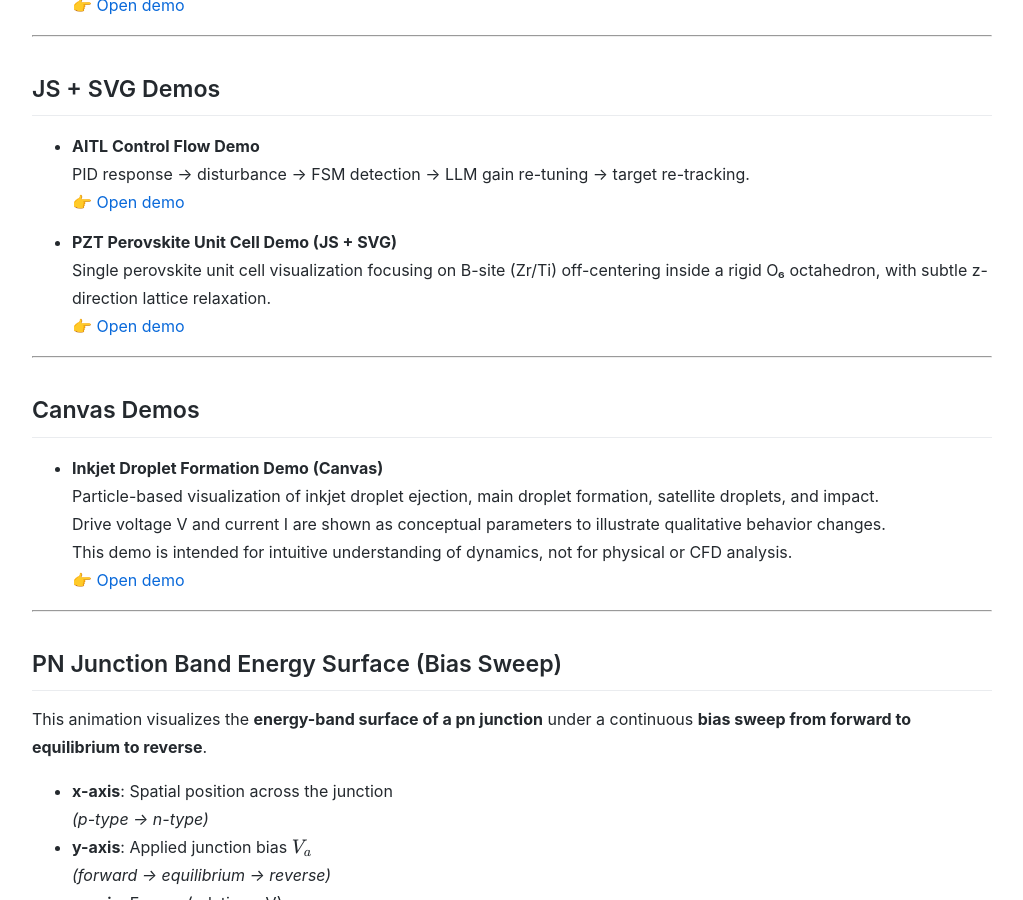
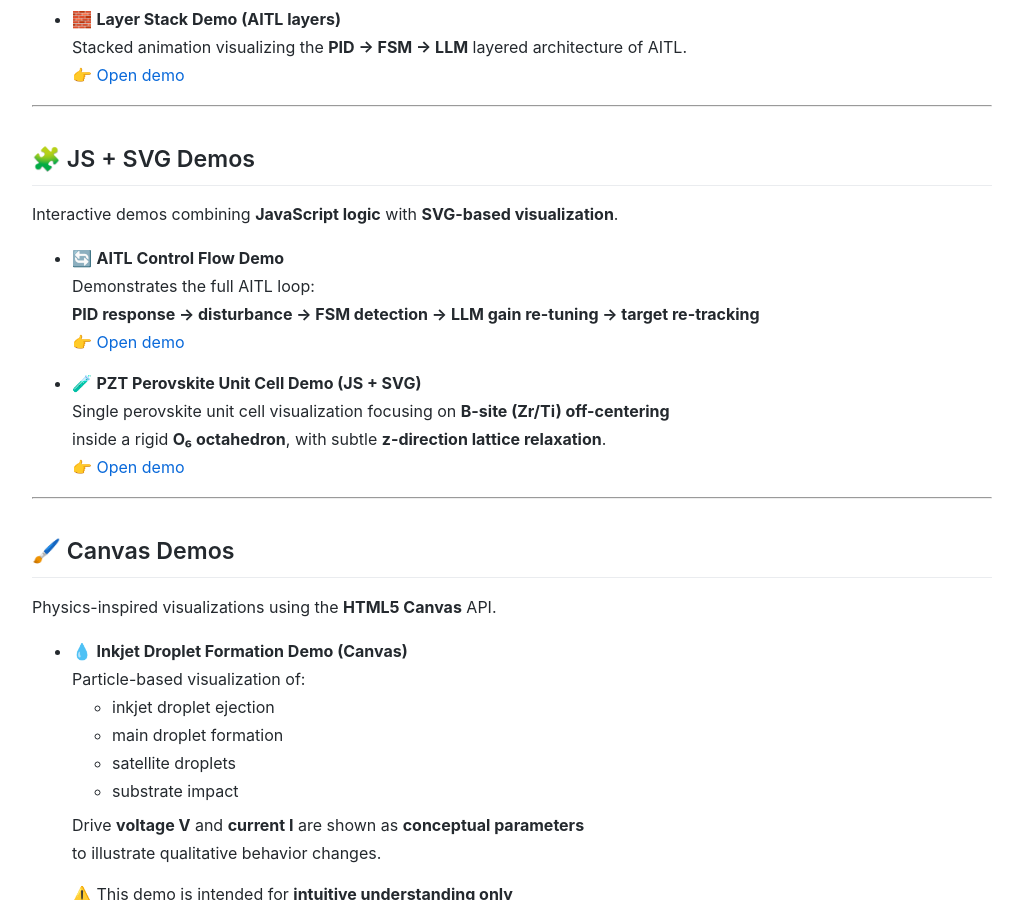
Before and after one commit to Samizo-AITL/aitl-animation-demos, a Jekyll site: the page built from index.md, in a window 1280 px wide and 900 px high, scrolled down 893 px. Shown: the whole window, without its empty margins (128-1151 px from the left). Built offline with Jekyll 4.4.1, drawn with Linux system fonts in a browser that asks for light colours; some of the changed text lies outside the part shown.

Commit message:
Update index.md

```diff
--- a/index.md
+++ b/index.md
@@ -3,10 +3,10 @@ layout: default
 title: AITL Animation Demos
 ---
 
-# AITL Animation Demos
+# 🎞️ AITL Animation Demos
 
-This page provides quick access to **experimental animation demos** related to AITL concepts.
-Each demo is self-contained and can be viewed directly in the browser.
+This page provides quick access to **experimental animation demos** related to **AITL (Architecture for Integrated Technology Logic)** concepts.
+Each demo is **self-contained** and can be viewed directly in the browser without additional setup. 🚀
 
 ---
 
@@ -18,80 +18,101 @@ Each demo is self-contained and can be viewed directly in the browser.
 
 ---
 
-## CSS-only Demos
+## 🎨 CSS-only Demos
 
-- **Orbit Demo (FSM concept)**
-  Conceptual orbit-style animation using pure CSS.
+Pure CSS animations focusing on **conceptual clarity** and **minimal dependencies**.
+
+- 🪐 **Orbit Demo (FSM concept)**
+  Conceptual orbit-style animation using pure CSS, representing FSM state circulation.
   👉 [Open demo](./demo/css-only/orbit.html)
 
-- **Fade-in Demo**
-  Simple fade-in animation for step-by-step concept introduction.
+- ✨ **Fade-in Demo**
+  Simple fade-in animation for step-by-step concept introduction and explanation flow.
   👉 [Open demo](./demo/css-only/fade-in.html)
 
-- **Pulse Demo (Attention highlight)**
-  Pulse animation to subtly emphasize important elements.
+- 💓 **Pulse Demo (Attention highlight)**
+  Pulse animation to subtly emphasize important elements without distraction.
   👉 [Open demo](./demo/css-only/pulse.html)
 
-- **Layer Stack Demo (AITL layers)**
-  Stacked animation visualizing PID–FSM–LLM layered architecture.
+- 🧱 **Layer Stack Demo (AITL layers)**
+  Stacked animation visualizing the **PID → FSM → LLM** layered architecture of AITL.
   👉 [Open demo](./demo/css-only/layer-stack.html)
 
 ---
 
-## JS + SVG Demos
+## 🧩 JS + SVG Demos
 
-- **AITL Control Flow Demo**
-  PID response → disturbance → FSM detection → LLM gain re-tuning → target re-tracking.
+Interactive demos combining **JavaScript logic** with **SVG-based visualization**.
+
+- 🔄 **AITL Control Flow Demo**
+  Demonstrates the full AITL loop:
+  **PID response → disturbance → FSM detection → LLM gain re-tuning → target re-tracking**
   👉 [Open demo](./demo/js-svg/aitl-control-flow.html)
 
-- **PZT Perovskite Unit Cell Demo (JS + SVG)**
-  Single perovskite unit cell visualization focusing on B-site (Zr/Ti) off-centering inside a rigid O₆ octahedron, with subtle z-direction lattice relaxation.
+- 🧪 **PZT Perovskite Unit Cell Demo (JS + SVG)**
+  Single perovskite unit cell visualization focusing on **B-site (Zr/Ti) off-centering**
+  inside a rigid **O₆ octahedron**, with subtle **z-direction lattice relaxation**.
   👉 [Open demo](./demo/js-svg/pzt-perovskite-cell.html)
 
 ---
 
-## Canvas Demos
+## 🖌️ Canvas Demos
 
-- **Inkjet Droplet Formation Demo (Canvas)**
-  Particle-based visualization of inkjet droplet ejection, main droplet formation, satellite droplets, and impact.
-  Drive voltage V and current I are shown as conceptual parameters to illustrate qualitative behavior changes.
-  This demo is intended for intuitive understanding of dynamics, not for physical or CFD analysis.
+Physics-inspired visualizations using the **HTML5 Canvas** API.
+
+- 💧 **Inkjet Droplet Formation Demo (Canvas)**
+  Particle-based visualization of:
+  - inkjet droplet ejection
+  - main droplet formation
+  - satellite droplets
+  - substrate impact
+
+  Drive **voltage V** and **current I** are shown as **conceptual parameters**
+  to illustrate qualitative behavior changes.
+
+  ⚠️ This demo is intended for **intuitive understanding only**
+  and is **not** a physical simulation or CFD analysis.
+
   👉 [Open demo](./demo/canvas/inkjet-canvas.html)
 
 ---
 
-## PN Junction Band Energy Surface (Bias Sweep)
+🧠 *These demos are designed as visual thinking tools to support AITL education, explanation, and rapid conceptual prototyping.*
+
+---
+
+## ⚡ PN Junction Band Energy Surface (Bias Sweep)
 
 This animation visualizes the **energy-band surface of a pn junction**
-under a continuous **bias sweep from forward to equilibrium to reverse**.
+under a continuous **bias sweep from forward → equilibrium → reverse**.
 
-- **x-axis**: Spatial position across the junction
+- 📏 **x-axis**: Spatial position across the junction
   *(p-type → n-type)*
-- **y-axis**: Applied junction bias  $V_a$
+- 🔌 **y-axis**: Applied junction bias  $V_a$
   *(forward → equilibrium → reverse)*
-- **z-axis**: Energy (relative, eV)
+- 📈 **z-axis**: Energy (relative, eV)
 
 The band surface is constructed using a **depletion approximation**
 to emphasize the *geometric structure* of the electrostatic potential
 rather than carrier transport details.
 
-### Physical interpretation
+### 🧠 Physical interpretation
 
 This 3D representation unifies what are traditionally shown as
-separate 2D band diagrams:
+**separate 2D band diagrams**:
 
-- **Forward bias**: potential barrier collapses
-- **Equilibrium**: built-in potential forms a stable barrier
-- **Reverse bias**: depletion region widens and deepens
+- ➕ **Forward bias**: potential barrier collapses
+- ⚖️ **Equilibrium**: built-in potential forms a stable barrier
+- ➖ **Reverse bias**: depletion region widens and deepens
 
 Any conventional textbook pn-junction band diagram corresponds to
 a **2D slice of this surface at a fixed bias**.
 
 Likewise, fixing position and sweeping bias reveals how the
-electrostatic barrier evolves continuously—something difficult to
+**electrostatic barrier evolves continuously**—something difficult to
 grasp from static figures alone.
 
-### Modeling assumptions
+### 🧩 Modeling assumptions
 
 - Abrupt pn junction
 - Uniform doping on both sides
@@ -110,51 +131,52 @@ for the MOS and NMOS visualizations that follow.
 
 ---
 
-## MOS Surface Potential (Weak Inversion → Threshold → Strong Inversion)
+## 🟦 MOS Surface Potential
+### (Weak Inversion → Threshold → Strong Inversion)
 
 This animation visualizes the **MOS surface potential**
- $(\phi(L, V_g)$)  as a continuous function of **channel position** and
+ $(\phi(L, V_g))$  as a continuous function of **channel position** and
 **gate voltage**, explicitly connecting:
 
 **weak inversion → threshold → strong inversion**
 
-### Axes definition
+### 📐 Axes definition
 
-- **x-axis**: Channel position  $(L$ )
+- 📏 **x-axis**: Channel position  $(L)$
   *(source → drain)*
-- **y-axis**: Gate voltage  $(V_g$ )
-- **z-axis**: Electrostatic potential  $(\phi$ )
+- 🔌 **y-axis**: Gate voltage  $(V_g)$
+- 📊 **z-axis**: Electrostatic potential  $(\phi)$
 
 The potential surface is constructed using a **minimal educational model**
 to emphasize physical intuition rather than compact-model accuracy.
 
-### Physical meaning
+### 🔍 Physical meaning
 
 The total potential is decomposed as:
 
 - a **linear source–drain component** along the channel, and
 - a **gate-controlled surface modulation** that decays away from the source.
 
-The **highlighted edge at  $(L = 0$) ** represents the
-**surface potential  $(\phi_s(V_g)$ ) **.
+The **highlighted edge at  $(L = 0)$ ** represents the
+**surface potential  $(\phi_s(V_g))$**.
 
-### Threshold definition
+### 🎯 Threshold definition
 
-The threshold condition is defined geometrically as:
+The threshold condition is defined **geometrically** as:
 
 $$
 \phi_s = 2\phi_F
 $$
 
-- **Weak inversion**:  $(\phi_s < 2\phi_F$ )
-- **Threshold (V\_th)**:  $(\phi_s = 2\phi_F$ )
-- **Strong inversion**:  $(\phi_s \gtrsim 2\phi_F$ )
+- 🌱 **Weak inversion**:  $(\phi_s < 2\phi_F)$
+- 🚩 **Threshold (V\_th)**:  $(\phi_s = 2\phi_F)$
+- 🌊 **Strong inversion**:  $(\phi_s \gtrsim 2\phi_F)$
 
 This makes the threshold voltage **not an abstract parameter**, but a
-**visible point on the surface**, determined by the internal electrostatic
-state.
+**visible point on the surface**, determined by the internal
+electrostatic state.
 
-### Why this representation matters
+### ✨ Why this representation matters
 
 Traditional MOS explanations separate:
 - surface potential,
@@ -166,51 +188,53 @@ This animation unifies them by showing that:
 > **Threshold is simply the gate voltage at which the surface potential
 > reaches the inversion condition.**
 
-The transition from weak to strong inversion is therefore a **continuous
-electrostatic process**, not a sudden event.
+The transition from weak to strong inversion is therefore a
+**continuous electrostatic process**, not a sudden event.
 
 ![MOS surface potential with threshold regions](assets/images/mos_surface_potential_vth_regions.gif)
 
 ---
 
-## NMOS Id Surface (Vg–Vd–Id Characteristics)
+## 🔺 NMOS $I_d$ Surface
+### ($V_g$ – $V_d$ – $I_d$ Characteristics)
 
 This animation visualizes the **NMOS drain current surface**
- $ I_d(V_g, V_d) $  under a **3.3 V CMOS operating range**.
+ $I_d(V_g, V_d)$  under a **3.3 V CMOS operating range**.
 
-- **x-axis**: Drain voltage  $V_d$  (0 → 3.3 V)
-- **y-axis**: Gate voltage  $V_g$  (0 → 3.3 V)
-- **z-axis**: Drain current  $I_d$
+- 🔌 **x-axis**: Drain voltage  $V_d$  (0 → 3.3 V)
+- 🎛️ **y-axis**: Gate voltage  $V_g$  (0 → 3.3 V)
+- 📈 **z-axis**: Drain current  $I_d$
 
 The **origin  $(V_d, V_g) = (0, 0)$  is intentionally placed at the front corner**
 to preserve physical intuition:
-- zero gate bias and zero drain bias correspond to zero current,
-- increasing  $V_g$  enhances channel inversion,
-- increasing  $V_d$  transitions the device from the linear region
-  to saturation.
 
-### Modeling assumptions
+- zero gate bias and zero drain bias → zero current
+- increasing  $V_g$  → enhanced channel inversion
+- increasing  $V_d$  → transition from linear region to saturation
 
-The surface is generated using a simplified long-channel NMOS model:
+### 🧮 Modeling assumptions
+
+The surface is generated using a simplified **long-channel NMOS model**:
 
 - Threshold voltage:  $V_\mathrm{th}$
 - Square-law behavior:
-  - Linear region:
+
+  - **Linear region**:
 
 $$
 I_d = K \left[(V_g - V_\mathrm{th}) V_d - \frac{1}{2} V_d^2 \right]
 $$
 
-  - Saturation region:
+  - **Saturation region**:
 
 $$
 I_d = \frac{1}{2} K (V_g - V_\mathrm{th})^2
 $$
 
 Channel-length modulation and short-channel effects are intentionally
-omitted to keep the geometric structure of the surface clear.
+omitted to keep the **geometric structure** of the surface clear.
 
-### Animation behavior
+### 🔄 Animation behavior
 
 - The surface is **periodically scaled (0 → max → 0)** to emphasize
   the topology of the $I_d$ surface without changing the bias axes.
@@ -226,16 +250,16 @@ visualization**, not compact model accuracy.
 
 ---
 
-## PID Control: Visual Intuition by Step Response
+## 🎛️ PID Control: Visual Intuition by Step Response
 
-This section introduces **PID control** using minimal step-response animations.
+This section introduces **PID control** using minimal **step-response animations**.
 The goal is not mathematical completeness, but **instant physical intuition**.
 
 We consider a simple control loop where:
 
-- **Control input**: voltage $V$
-- **System output**: current $I$
-- **Reference**: $I_{\mathrm{ref}}$
+- 🔌 **Control input**: voltage $V$
+- 📈 **System output**: current $I$
+- 🎯 **Reference**: $I_{\mathrm{ref}}$
 
 The controller computes the control voltage $V(t)$ from the current error:
 
@@ -245,7 +269,7 @@ $$
 
 ---
 
-## P Control — Proportional Action
+## 🟦 P Control — Proportional Action
 
 **P control reacts only to the instantaneous error.**
 
@@ -253,23 +277,23 @@ $$
 V(t) = K_p \, e(t)
 $$
 
-- Large error → large control effort
-- Small error → weak control effort
+- ❗ Large error → large control effort
+- 🤏 Small error → weak control effort
 
 As shown below:
-- Low $K_p$: slow response
-- High $K_p$: fast but overshoots and oscillates
-- **Steady-state error always remains**
+- 🐢 Low $K_p$: slow response
+- ⚡ High $K_p$: fast but overshoots and oscillates
+- ❌ **Steady-state error always remains**
 
 ![P control step response](assets/images/p_step_only.gif)
 
-**Key intuition**
+**🧠 Key intuition**
 > P control is fast, but it stops acting once the error becomes small.
 > Precision is impossible with P alone.
 
 ---
 
-## PI Control — Eliminating Steady-State Error
+## 🟩 PI Control — Eliminating Steady-State Error
 
 **I control accumulates error over time.**
 
@@ -320,34 +344,34 @@ Comparison:
 | **I** | Accumulated error | Bias removal |
 | **D** | Rate of change | Damping / braking |
 
-**PID control mirrors human motion control**:
-- Push toward the target (P),
-- Keep pushing if still off (I),
-- Brake before overshooting (D).
+🧍 **PID control mirrors human motion control**:
+- 👉 Push toward the target (P),
+- 🔁 Keep pushing if still off (I),
+- ✋ Brake before overshooting (D).
 
 ---
 
 These animations are designed for **architectural understanding**
-and control intuition, rather than parameter tuning or model accuracy.
+and **control intuition**, rather than parameter tuning or model accuracy.
 
 ---
 
-## FSM (Finite State Machine): Event-Driven Control Logic
+## 🧠 FSM (Finite State Machine): Event-Driven Control Logic
 
 PID control explains **continuous-time behavior**
-(voltage–current dynamics and transient response).
+*(voltage–current dynamics and transient response)*.
 
 FSM governs **discrete decision logic**:
 
 > *Is this action allowed now?*
 > *Should the control mode change?*
 
-PID answers **“how strongly to act”**,
-FSM answers **“whether the action is permitted.”**
+- PID answers **“how strongly to act”**
+- FSM answers **“whether the action is permitted”**
 
 ---
 
-## FSM Visualizer — Discrete State Transition Mechanism
+## 🔁 FSM Visualizer — Discrete State Transition Mechanism
 
 Below is an **embedded FSM animation**.
 The animation runs **directly on this page**.
@@ -364,63 +388,63 @@ The animation runs **directly on this page**.
 
 ---
 
-### How to read this animation
+### 👀 How to read this animation
 
-- The system is **always in exactly one state**
-- **Events** arrive from outside
-- A state transition occurs **only if**
+- 🔵 The system is **always in exactly one state**
+- 📥 **Events** arrive from outside
+- 🔀 A state transition occurs **only if**:
   - the event is defined for the current state, and
   - the transition condition is satisfied
-- Invalid events are **rejected** and cause **no state change**
+- 🚫 Invalid events are **rejected** and cause **no state change**
 
 | Visual element | Meaning |
 |---|---|
-| Circle | State |
-| Highlighted circle | Active state |
-| Arrow | Allowed transition |
-| Moving particle | Incoming event |
-| Disappearing particle | Invalid / rejected event |
+| ⚪ Circle | State |
+| 🟡 Highlighted circle | Active state |
+| ➡️ Arrow | Allowed transition |
+| ✨ Moving particle | Incoming event |
+| ❌ Disappearing particle | Invalid / rejected event |
 
-This demonstrates the core FSM rule:
+This demonstrates the **core FSM rule**:
 
 > **State transitions are discrete, conditional, and event-triggered.**
 
 ---
 
-## Why FSM Is Required Beyond PID
+## 🧩 Why FSM Is Required Beyond PID
 
 PID:
-- Always reacts
-- Always outputs a control signal
-- Cannot decide *whether* it should act
+- 🔄 Always reacts
+- 📤 Always outputs a control signal
+- ❓ Cannot decide *whether* it should act
 
 FSM:
-- Separates modes (IDLE / RUN / ERROR / RECOVERY)
-- Enforces safety and permissions
-- Guarantees deterministic behavior
+- 🗂 Separates modes *(IDLE / RUN / ERROR / RECOVERY)*
+- 🛡 Enforces safety and permissions
+- 📐 Guarantees deterministic behavior
 
 > **PID controls motion.
 > FSM controls permission.**
 
 ---
 
-## Position of FSM in AITL Architecture
+## 🏗 Position of FSM in AITL Architecture
 
-- **PID** — inner continuous-time loop
-- **FSM** — supervisory discrete logic
-- **LLM** — outer adaptive layer (rewrites rules or gains)
+- ⚙️ **PID** — inner continuous-time loop
+- 🧠 **FSM** — supervisory discrete logic
+- 🌐 **LLM** — outer adaptive layer *(rewrites rules or gains)*
 
 The embedded FSM animation above is the **bridge**
 between time-domain PID intuition
-and full AITL control flow.
+and full **AITL control flow**.
 
 ---
 
-## Notes
+## 📝 Notes
 
-- These demos are **experimental** and may change without notice.
-- Not all demos are intended for adoption into the main portal.
-- This page serves as a **navigation hub** only.
+- 🧪 These demos are **experimental** and may change without notice.
+- 🧭 Not all demos are intended for adoption into the main portal.
+- 🗺 This page serves as a **navigation hub** only.
 
 ---
 
```
Also changed, not shown: other parts of index.md (+8 -8 lines).
